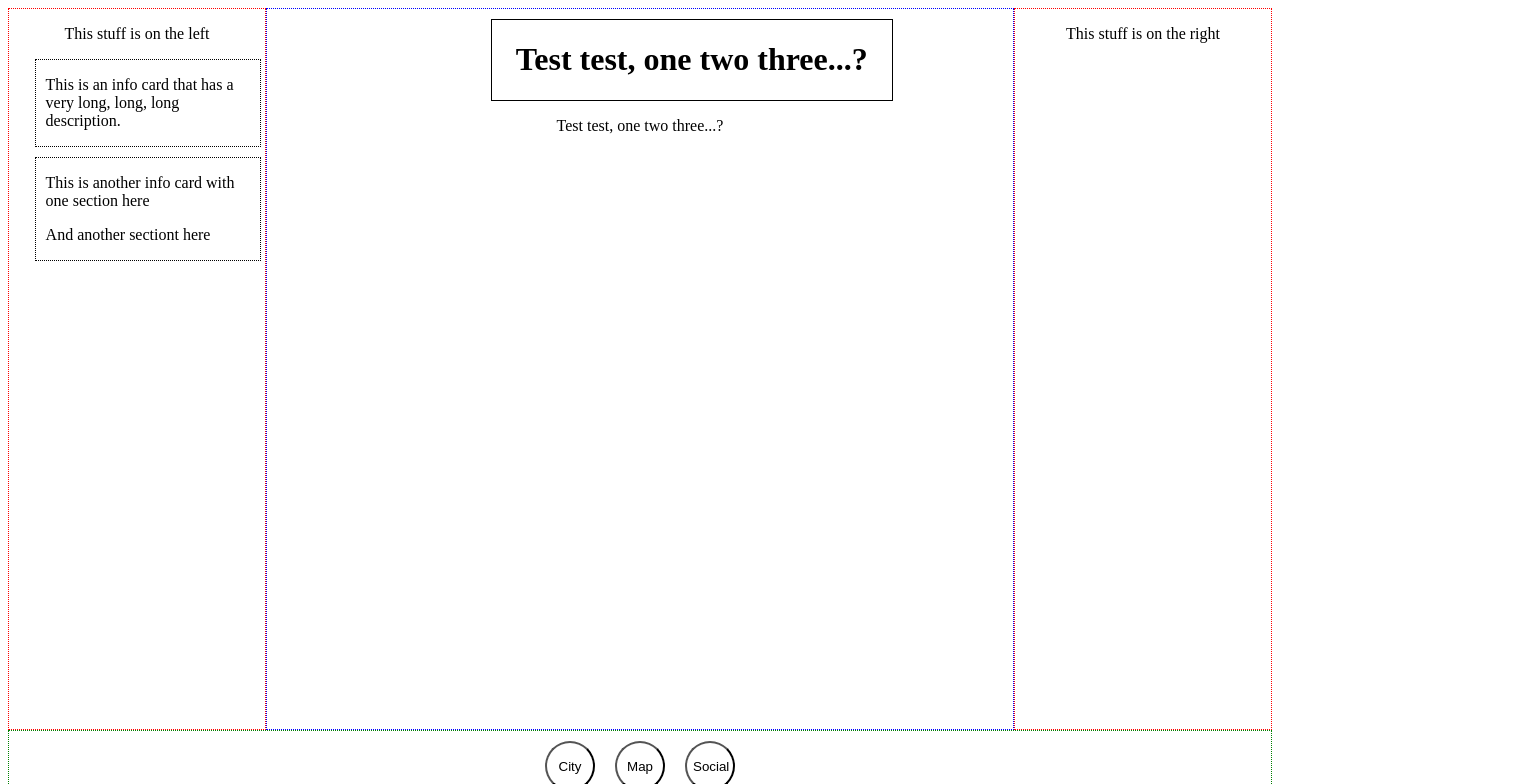
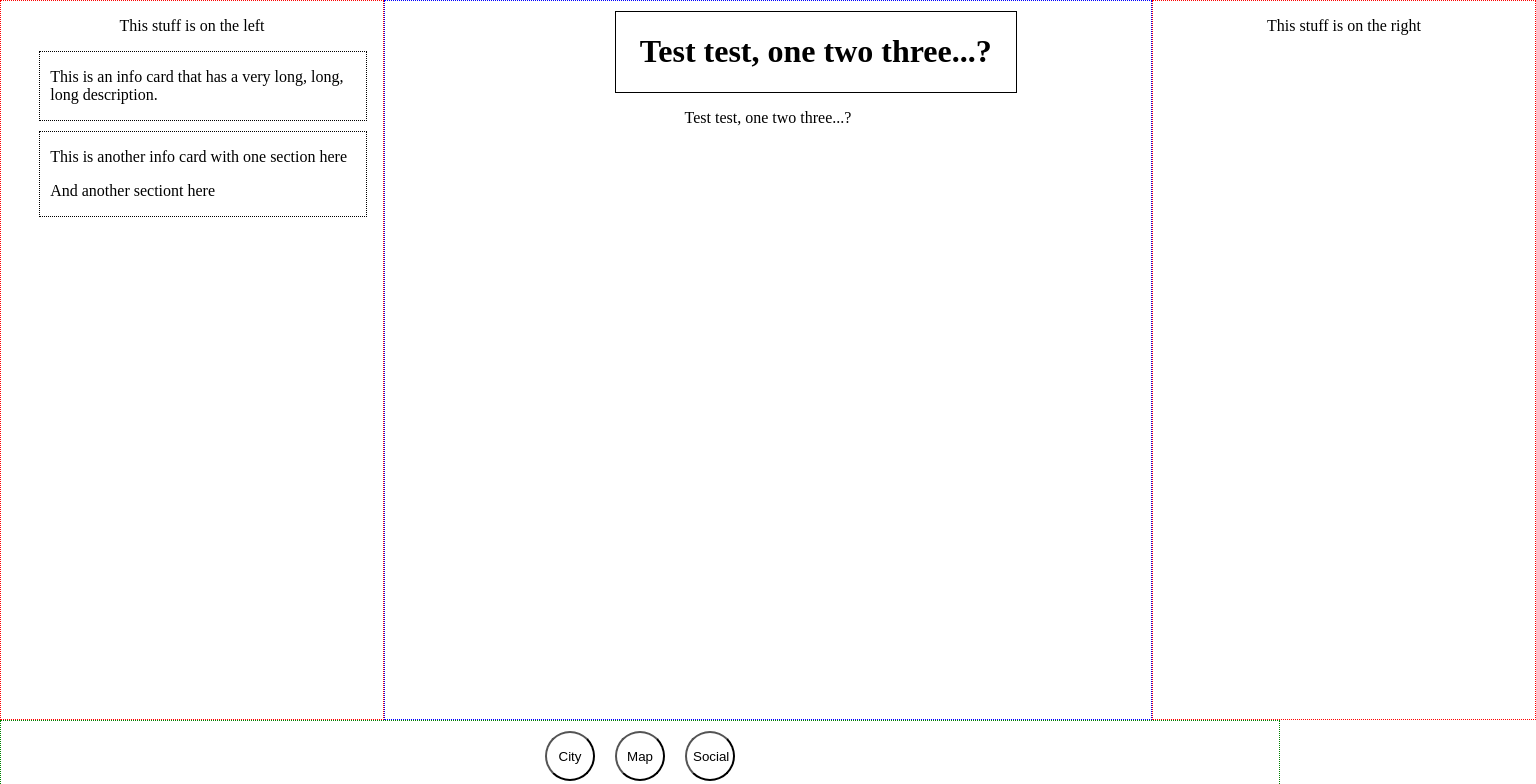
Before and after one commit to stickianempire/stickian, a React (Create React App) app in the folder application/: page / in a window 1280 px wide. Shown: the top 784 px of the page, 1536 px wide, since content can reach past the window. Built offline with nearby package versions, Linux system fonts and the light colour scheme.

Commit message:
Implement a somewhat static div screen (#10)
The objective is to have a somewhat fixed stability of the
screen layout - then components are built within these
stable divs

```diff
--- a/application/src/index.scss
+++ b/application/src/index.scss
@@ -3,4 +3,6 @@
 body {
   background-color: $light-background-color;
   color: $light-text-color;
+  padding: 0;
+  margin: 0;
 }
--- a/application/src/stickian-app/App.scss
+++ b/application/src/stickian-app/App.scss
@@ -1,29 +1,59 @@
 .App {
   text-align: center;
   display: block;
+  -moz-box-sizing: border-box;
+  -webkit-box-sizing: border-box;
+  box-sizing: border-box;
+  position: absolute;
 }
 
 .LeftPad {
-  float: left;
-  width: 20vw;
+  position: absolute;
+  left: 0;
+  top: 0;
+  width: 384px;
   height: 90vh;
   border: 1px dotted red;
+  -moz-box-sizing: border-box;
+  -webkit-box-sizing: border-box;
+  box-sizing: border-box;
 }
 
 .RightPad {
-  float: right;
-  width: 20vw;
+  position: absolute;
+  left: calc(60vw + 384px);
+  top: 0;
+  width: 10vw;
+  min-width: 384px;
   height: 90vh;
   border: 1px dotted red;
+  -moz-box-sizing: border-box;
+  -webkit-box-sizing: border-box;
+  box-sizing: border-box;
 }
 
 .MainView {
+  position: absolute;
+  left: 384px;
+  top: 0;
   height: 90vh;
+  width: 60vw;
   border: 1px dotted blue;
-  overflow: hidden;
+  -moz-box-sizing: border-box;
+  -webkit-box-sizing: border-box;
+  box-sizing: border-box;
 }
 
 .Footer {
+  position: absolute;
+  left: 0px;
+  top: 90vh;
   border: 1px dotted green;
-  height: 7vh;
+  height: 10vh;
+  min-height: 80px;
+  width: 100vw;
+  min-width: 500px;
+  -moz-box-sizing: border-box;
+  -webkit-box-sizing: border-box;
+  box-sizing: border-box;
 }
```
